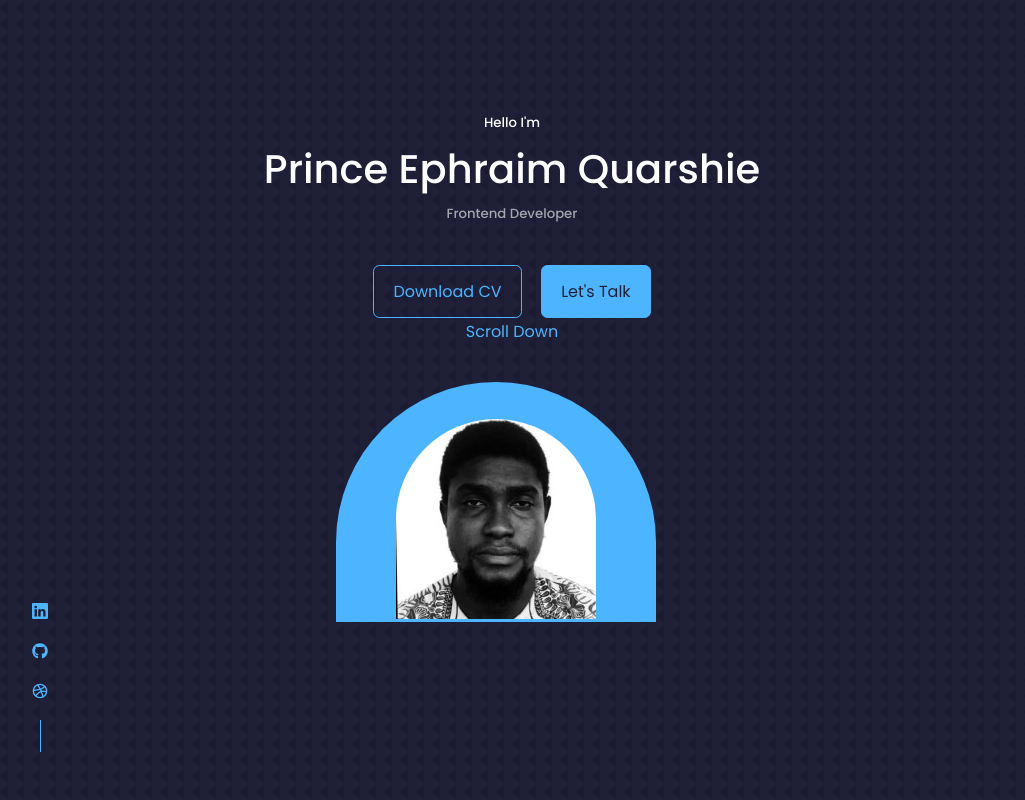
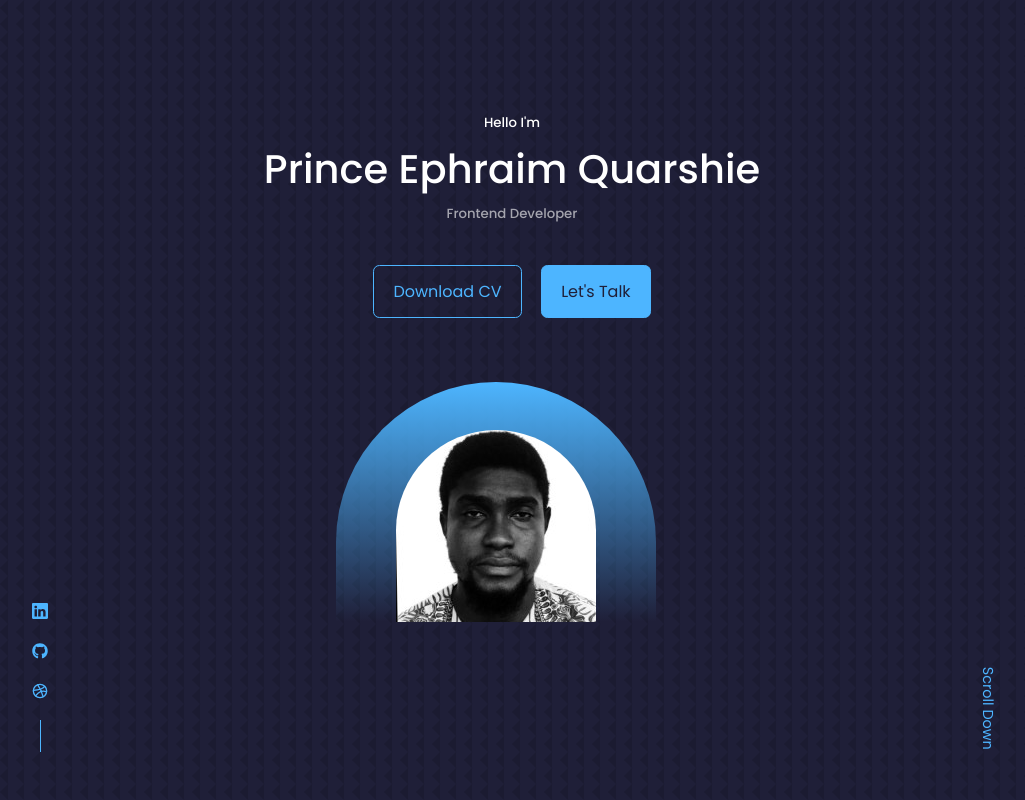
Before and after one commit to quarshie133/my-react-portfolio-website, a React (Create React App) app: page / in a window 1280 px wide. Shown: the top 800 px of the page, without its empty margins (128-1153 px from the left). Built offline with nearby package versions, Linux system fonts and the light colour scheme.

Commit message:
header section styling

```diff
--- a/src/components/header/header.css
+++ b/src/components/header/header.css
@@ -31,7 +31,7 @@
 }
 
 .header__socials::after {
-    content: '';
+  content: "";
   width: 1px;
   height: 2rem;
   background: var(--color-primary);
@@ -39,16 +39,47 @@
 
 /* ================= ME (IMAGE) ================= */
 .me {
-    background: var(--color-primary);
-    width: 20rem ;
+  background: linear-gradient(var(--color-primary), transparent);
+  width: 20rem;
   height: 15rem;
   position: absolute;
   left: calc(50% - 11rem);
   margin-top: 4rem;
   border-radius: 12rem 12rem 0 0;
+  overflow: hidden;
+  padding: 3rem 1.5rem 1.5rem;
 }
 
 img {
-    margin-top: 2.3rem;
   border-radius: 12rem 12rem 0 0;
 }
+
+/* ================= SCROLL DOWN ================= */
+.scroll__down {
+  position: absolute;
+  right: -2.3rem;
+  bottom: 5rem;
+  transform: rotate(90deg);
+  font-weight: 3 00;
+  font-size: 0.9rem;
+}
+
+/*============ MEDIA QUERIES (MEDIUM DEVICES) =========== */
+@media screen and (max-width: 1024px) {
+  header {
+    height: 100vh;
+    /* height: 68vh; */
+  }
+}
+
+/*============ MEDIA QUERIES (MEDIUM DEVICES) =========== */
+@media screen and (max-width: 600px) {
+  header {
+    height: 100vh;
+  }
+
+  .header__socials,
+  .scroll__down {
+      display: none;
+  }
+}
```
Lines whose indentation alone changed are shown as unchanged.
